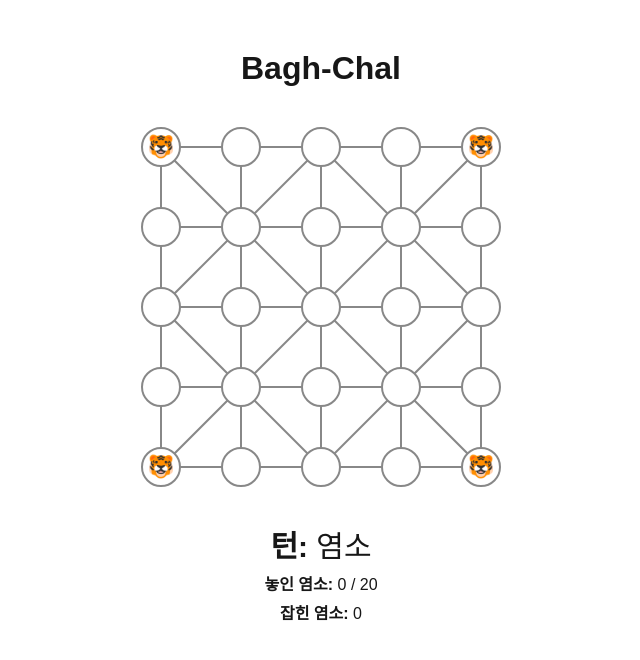
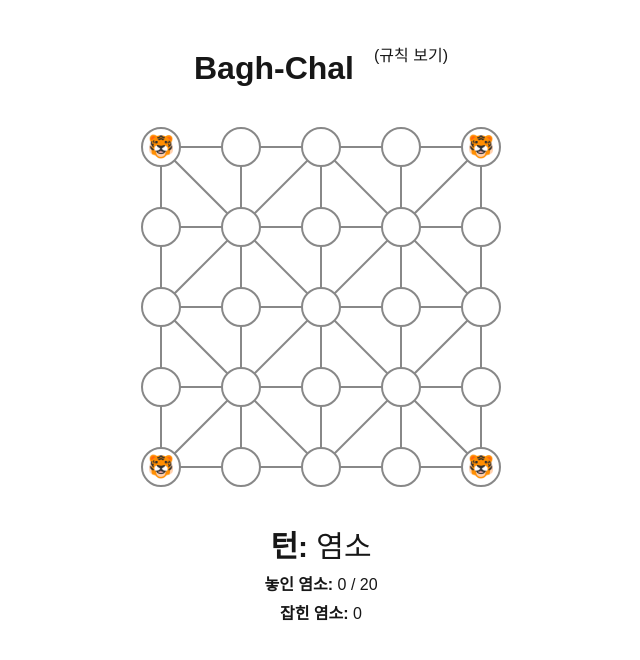
Before and after one commit to GrasshopperBears/baghchal, a Next.js app: page / in a window 1280 px wide. Shown: the top 660 px of the page, without its empty margins (319-959 px from the left). Built offline with nearby package versions, Linux system fonts and the light colour scheme.

Commit message:
add explain

```diff
--- a/src/app/globals.css
+++ b/src/app/globals.css
@@ -71,3 +71,12 @@ h1 {
     flex-direction: column;
     gap: 5px;
 }
+
+.header {
+    display: flex;
+    flex-direction: row;
+    align-items: center;
+    align-content: end;
+    justify-content: center;
+    gap: 20px;
+}
--- a/src/app/layout.tsx
+++ b/src/app/layout.tsx
@@ -13,8 +13,8 @@ const geistMono = Geist_Mono({
 });
 
 export const metadata: Metadata = {
-    title: 'Create Next App',
-    description: 'Generated by create next app',
+    title: 'Bagh-Chal',
+    description: 'Bagh-Chal game',
 };
 
 export default function RootLayout({
--- a/src/app/page.jsx
+++ b/src/app/page.jsx
@@ -22,7 +22,10 @@ function BaghChal() {
 
     return (
         <div>
-            <h1>Bagh-Chal</h1>
+            <div className='header'>
+                <h1>Bagh-Chal</h1>
+                <a href='https://en.wikipedia.org/wiki/Bagh-chal'>(규칙 보기)</a>
+            </div>
             <Board
                 goatsPlaced={goatsPlaced}
                 setGoatsPlaced={setGoatsPlaced}
```
